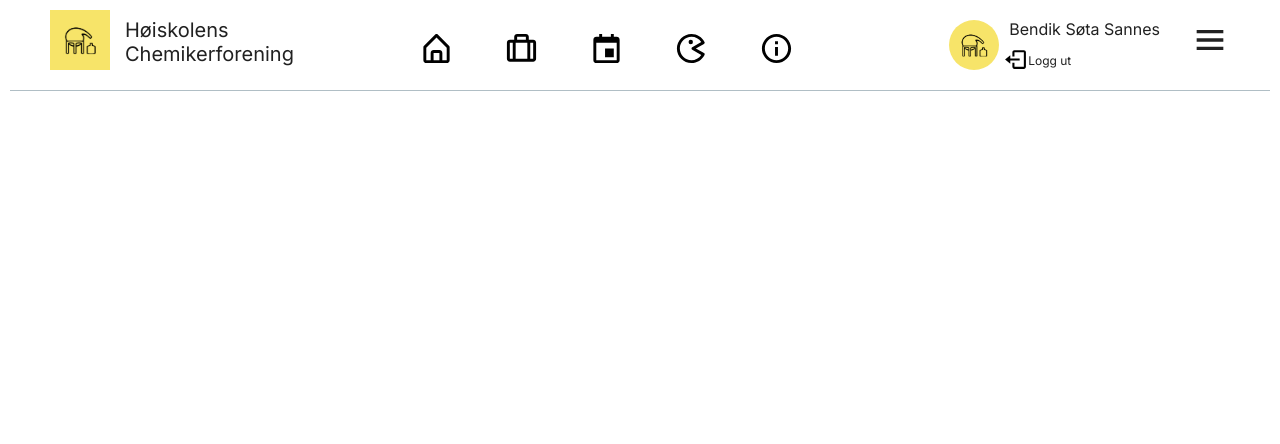
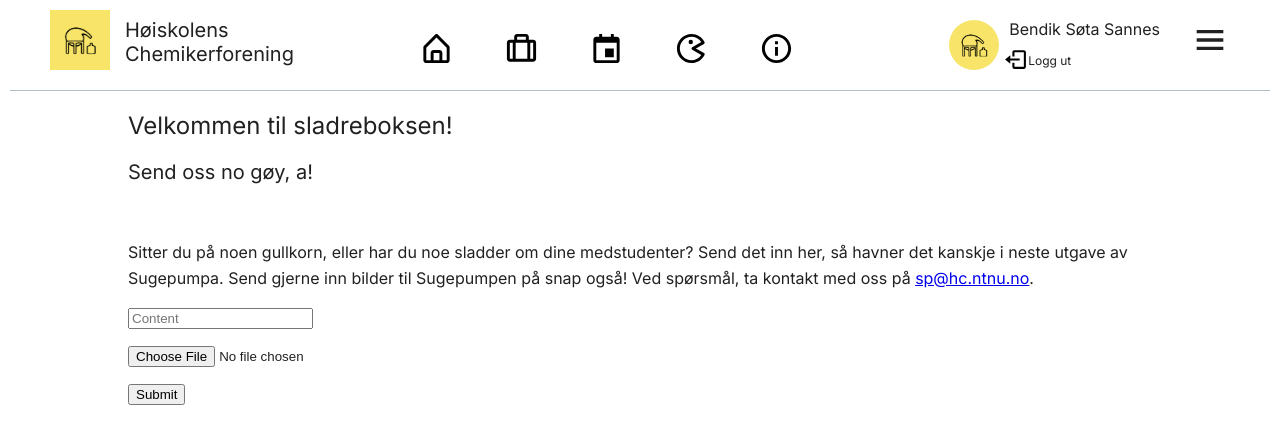
Before and after one commit to HoiskolensChemikerforening/hc-frontend, a React (Create React App) app: page /sladreboks in a window 1280 px wide. Shown: the top 444 px of the page. Built offline with nearby package versions, Linux system fonts and the light colour scheme.

Commit message:
Shitbox form. Ugly, but works

```diff
--- a/src/App.jsx
+++ b/src/App.jsx
@@ -6,6 +6,7 @@ import { NavBar } from "./components/NavBar";
 import { H1 } from "./components/Text";
 import { NavBarPhone } from "./components/NavBarPhone";
 import { NewsRouter } from "./pages/news/NewsRouter";
+import { Shitbox } from "./pages/shitbox/Shitbox";
 import { NewsList } from "./pages/news/NewsList";
 import { NewsDetail } from "./pages/news/NewsDetail";
 import { NewsForm} from "./pages/news/NewsForm";
@@ -23,6 +24,7 @@ class App extends React.Component {
             <Route path="/internt">       <H1>Internt</H1>            </Route>
             <Route path="/info">          <H1>Info</H1>               </Route>
             <Route path="/profil">        <H1>Profil</H1>             </Route>
+            <Route path="/sladreboks">        <Shitbox/>             </Route>
             <Route path="/nyheter"> <NewsRouter /> </Route>
           </Switch>
           <NavBarPhone/>
--- /dev/null
+++ b/src/pages/shitbox/Shitbox.jsx
@@ -0,0 +1,65 @@
+import React, { useState, useRef } from "react";
+import axios from 'axios';
+
+import { Container } from "../../components/Layout";
+import { H2, H3, P } from "../../components/Text";
+
+
+const ShitboxForm = () => {
+  const [content, setContent] = useState("");
+  const [imageFile, setImageFile] = useState(null);
+
+    const onFinish = (event) => {
+        event.preventDefault();
+        let author = 1;
+
+        let formData = new FormData();
+        formData.append("content", content);
+        formData.append("image", imageFile);
+        formData.append("author", author);
+
+        let url = "http://localhost:8000/sladreboks/api/"
+
+        axios.post(
+            url, formData
+            ).then(res => {
+                console.log(res.data);
+                alert("Success!");
+              })
+              .catch(err => {
+                console.log(err);
+                alert("Failure!")
+              })
+    }
+
+    return (
+        <form onSubmit={onFinish}>
+        <p>
+          <input type="text" placeholder='Content' id='content' required
+                  onChange={e => setContent(e.target.value)}/>
+        </p>
+        <p>
+        <input type="file" onChange={e => setImageFile(e.target.files[0])}/>
+        </p>
+        <input type="submit"/>
+      </form>
+    );
+    };
+
+const Shitbox = () => {
+    return (
+        <Container>
+          <H2>Velkommen til sladreboksen!</H2>
+          <H3>Send oss no gøy, a!</H3>
+          <br/><br/>
+          <P>Sitter du på noen gullkorn, eller har du noe sladder om dine medstudenter?
+            Send det inn her, så havner det kanskje i neste utgave av Sugepumpa.
+            Send gjerne inn bilder til Sugepumpen på snap også!
+            Ved spørsmål, ta kontakt med oss på <a href="mailto:sp@hc.ntnu.no">sp@hc.ntnu.no</a>.
+          </P>
+          <ShitboxForm />
+        </Container>
+    )
+}
+
+export { Shitbox };
```
